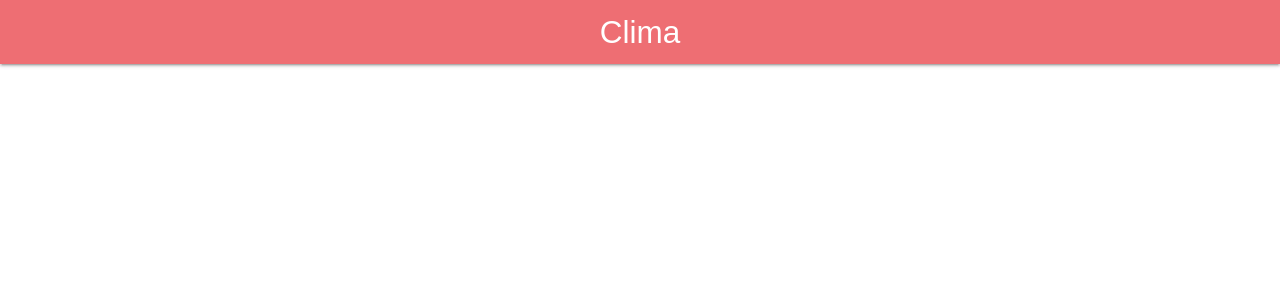
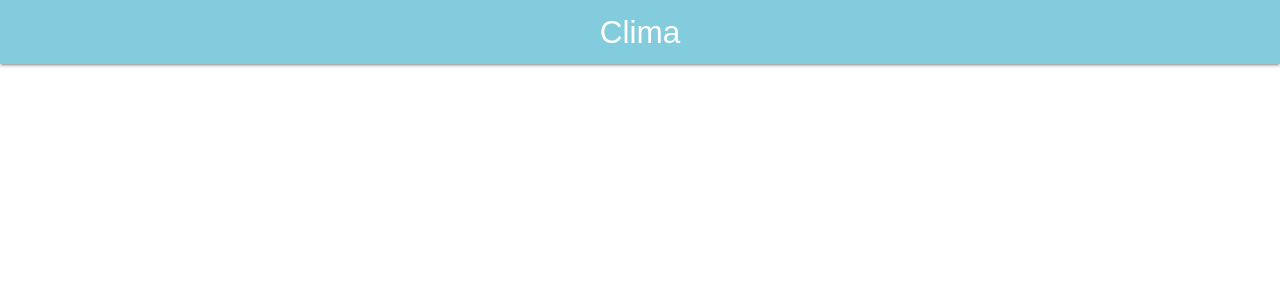
Before and after one commit to CesarRivasP/weather-react, a React (Create React App) app: page / in a window 1280 px wide. Shown: the top 300 px of the page. Built offline with nearby package versions, Linux system fonts and the light colour scheme.

Commit message:
Added header styles

```diff
--- a/src/css/index.css
+++ b/src/css/index.css
@@ -2,6 +2,10 @@ body {
   margin: 0;
   padding: 0;
   font-family: sans-serif;
+}
+
+.header-component {
+  background-color: #82ccdd;
 }
 
 nav .brand-logo {
```
